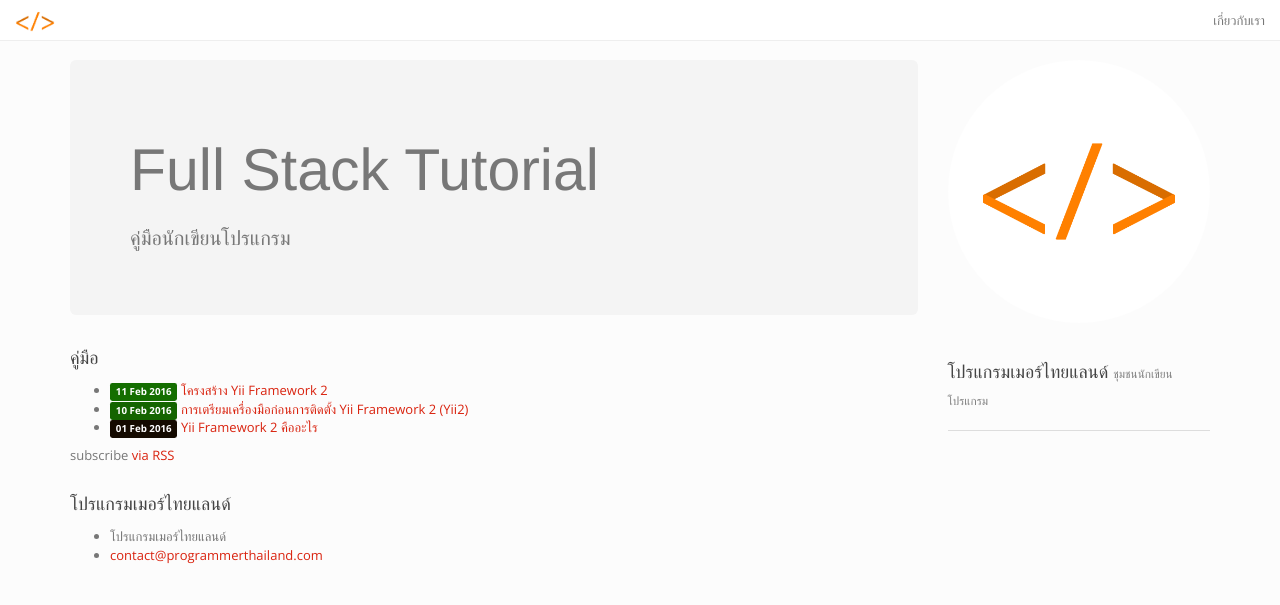
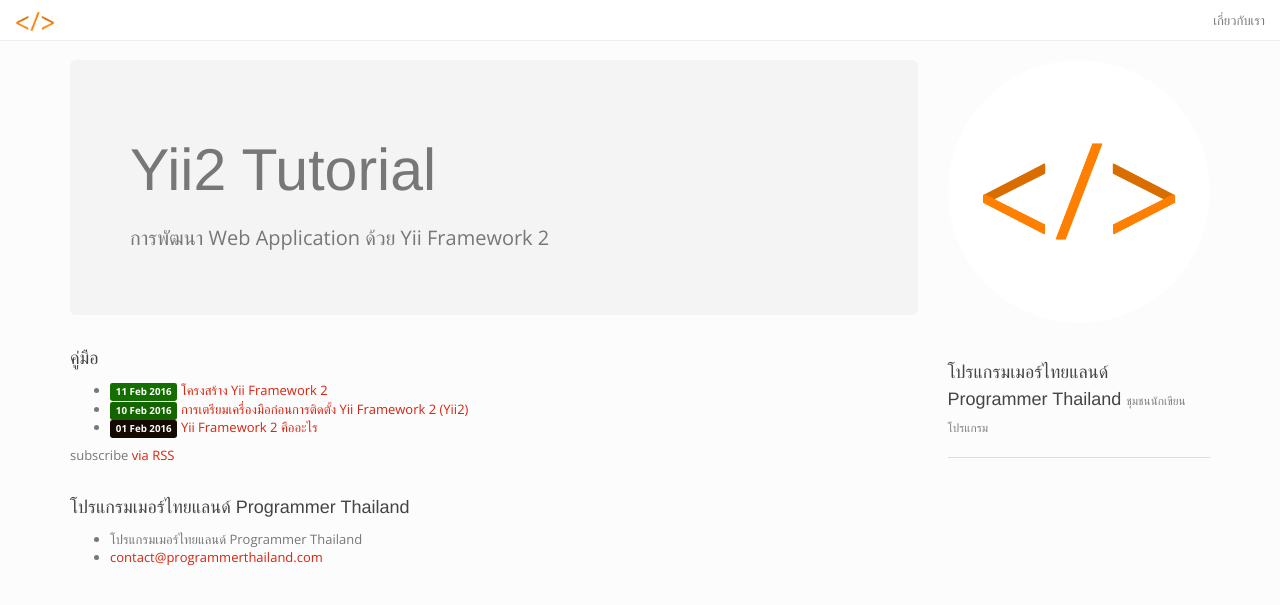
Before and after one commit to ProgrammerThailand/programmerthailand.github.io, a Jekyll site: the page built from index.html, in a window 1280 px wide. Shown: the top 605 px of the page. Built offline with Jekyll 4.4.1, drawn with Linux system fonts in a browser that asks for light colours; nearby versions of some CDN libraries; some web fonts are replaced; comment, search, counter and statistics services are not loaded.

Commit message:
update config

```diff
--- a/_config.yml
+++ b/_config.yml
@@ -6,9 +6,9 @@
 # 'jekyll serve'. If you change this file, please restart the server process.
 
 # Site settings
-title: โปรแกรมเมอร์ไทยแลนด์
+title: โปรแกรมเมอร์ไทยแลนด์ Programmer Thailand
 email: contact@programmerthailand.com
-description: > # เรียนรู้การเขียนโปรแกรม
+description: > # การพัฒนา Web Application ด้วย Yii Framework 2
 baseurl: "" # the subpath of your site, e.g. /blog
 url: "http://programmerthailand.github.io" # the base hostname & protocol for your site
 twitter_username: kongoon
--- a/index.html
+++ b/index.html
@@ -2,8 +2,8 @@
 layout: default
 ---
 <div class="jumbotron">
-  <h1>Full Stack Tutorial</h1>
-  <p>คู่มือนักเขียนโปรแกรม</p>
+  <h1>Yii2 Tutorial</h1>
+  <p>การพัฒนา Web Application ด้วย Yii Framework 2</p>
 
 </div>
 
```
